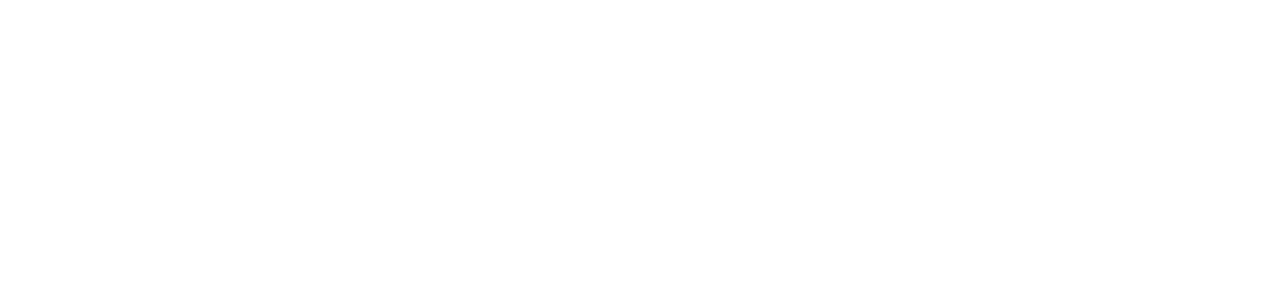
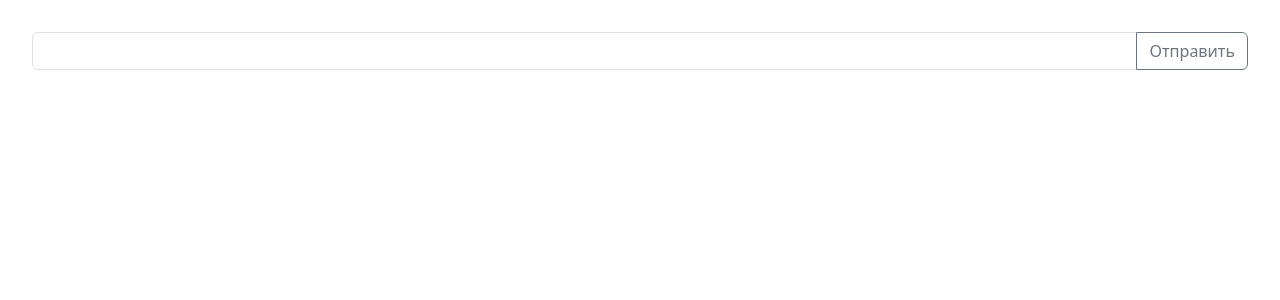
Before and after one commit to Nelli-meow/homework-60, a React (Vite) app: page / in a window 1280 px wide. Shown: the top 300 px of the page. Built offline with nearby package versions, Linux system fonts and the light colour scheme.

Commit message:
created Form components

```diff
--- a/package.json
+++ b/package.json
@@ -15,6 +15,7 @@
     "bootstrap": "^5.3.3",
     "prettier": "^3.3.3",
     "react": "^18.3.1",
+    "react-bootstrap": "^2.10.5",
     "react-dom": "^18.3.1"
   },
   "devDependencies": {
--- a/src/App.tsx
+++ b/src/App.tsx
@@ -1,12 +1,12 @@
 import './App.css'
+import Form from './components/Form/Form.tsx';
 
 const App = () => {
 
 
   return (
     <>
-
-
+      <Form/>
     </>
   )
 };
--- /dev/null
+++ b/src/components/Form/Form.tsx
@@ -0,0 +1,18 @@
+import React from 'react';
+import { Button, InputGroup, Form as BootstrapForm } from 'react-bootstrap';
+
+const Form: React.FC = () => {
+  return (
+    <InputGroup className="mb-3">
+      <BootstrapForm.Control
+        aria-label="Example text with button addon"
+        aria-describedby="basic-addon1"
+      />
+      <Button variant="outline-secondary" id="button-addon1">
+        Отправить
+      </Button>
+    </InputGroup>
+  );
+};
+
+export default Form;
--- a/src/main.tsx
+++ b/src/main.tsx
@@ -1,6 +1,7 @@
 import { StrictMode } from 'react'
 import { createRoot } from 'react-dom/client'
 import App from './App.tsx'
+import 'bootstrap/dist/css/bootstrap.min.css';
 
 
 createRoot(document.getElementById('root')!).render(
```
Also changed, not shown: 1 other file (tests, documents, lock files or other folders).
